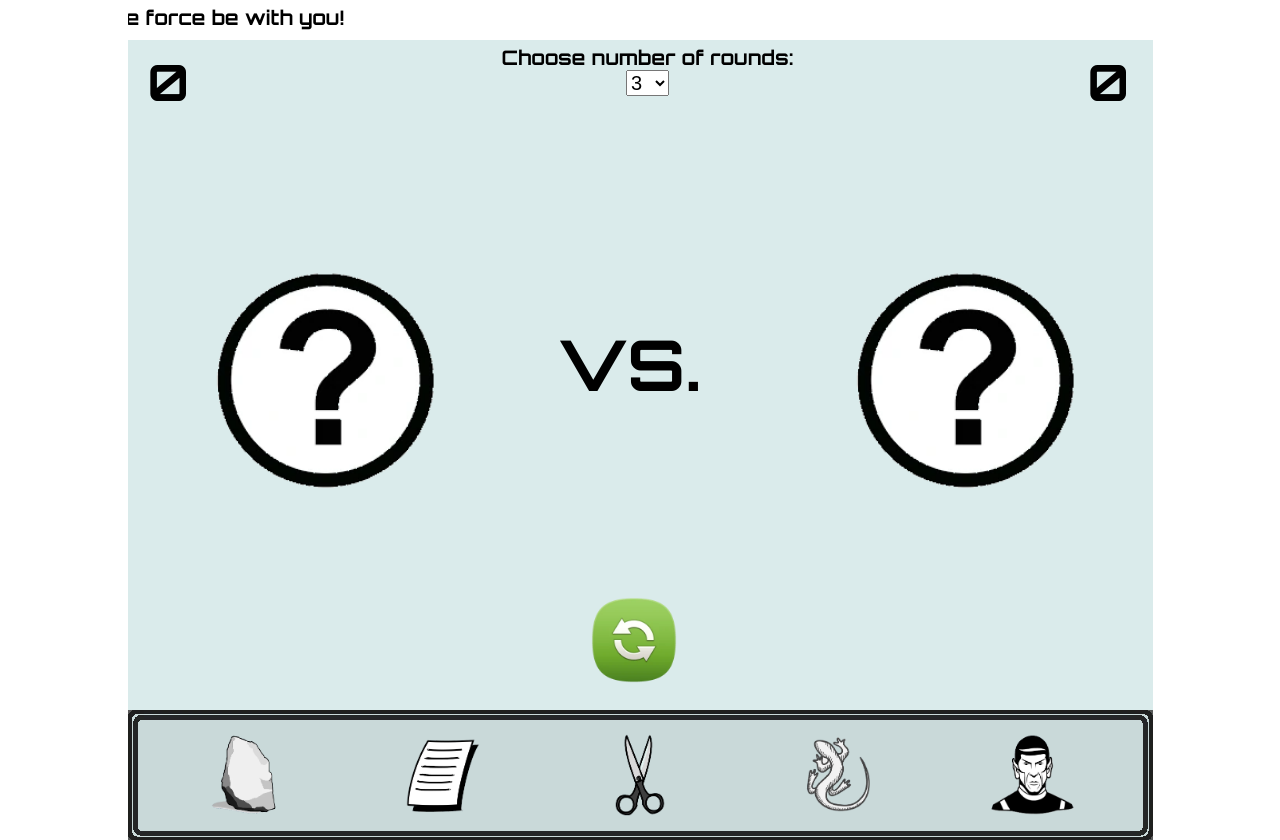
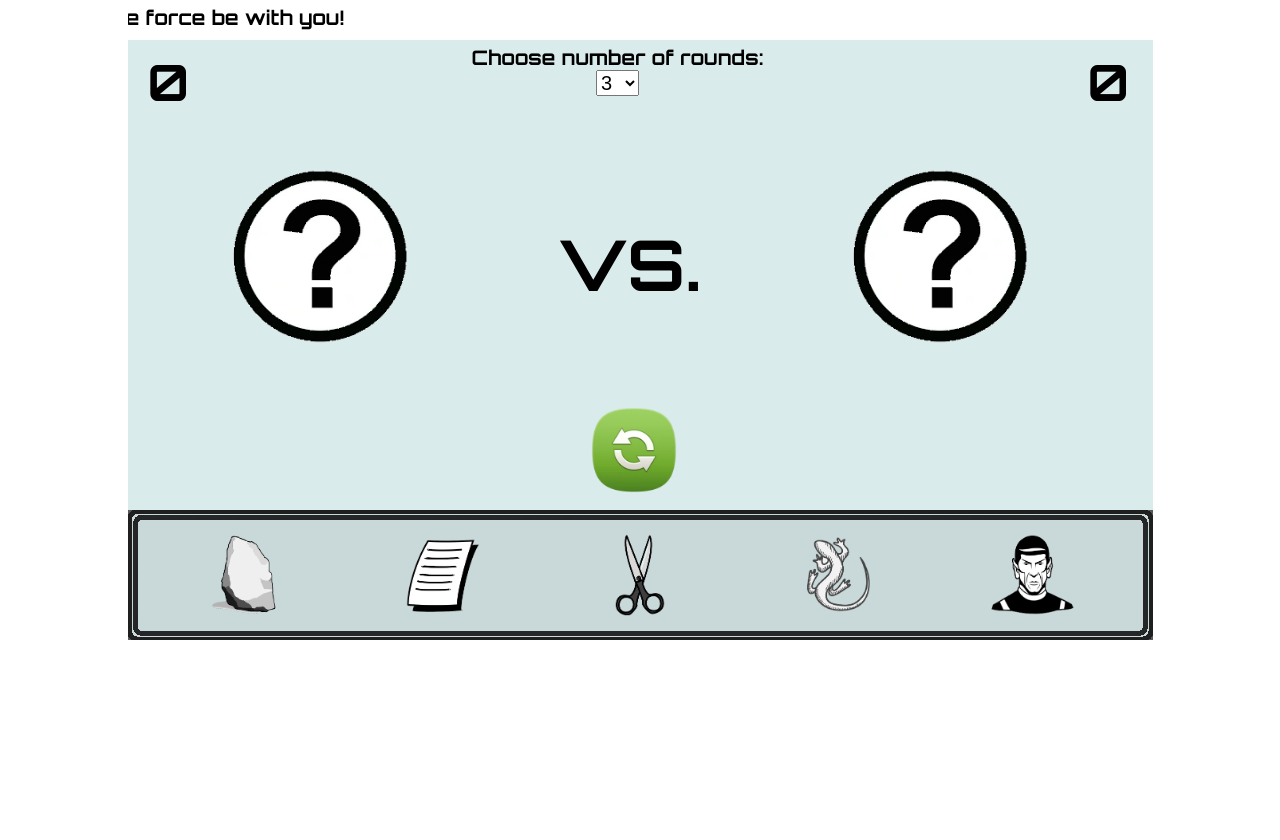
Before and after one commit to dimitri-edel/pp2, a plain HTML site: page game.html in a window 1280 px wide. After the commit the page ends 800 px from the top, so only its background shows below. Drawn offline with Linux system fonts and the light colour scheme.

Commit message:
update third media query

```diff
--- a/assets/css/game.css
+++ b/assets/css/game.css
@@ -927,7 +927,7 @@ h1 {
         top: 250px;
         left: 5px;
         width: 95%;
-        font-size: 30px;
+        font-size: 20px;
     }
 
     #restart-button {
@@ -1072,7 +1072,7 @@ h1 {
 
     #canvas {
         width: 1025px;
-        height: 800px;
+        height: 600px;
     }
 
     #computer-score {
@@ -1089,7 +1089,7 @@ h1 {
 
     #settings-panel {
         top: 5px;
-        left: 350px;
+        left: 320px;
         width: 340px;
         font-size: 20px;
     }
@@ -1100,7 +1100,7 @@ h1 {
 
     #rounds-counter-panel {
         top: 5px;
-        left: 370px;
+        left: 350px;
         width: 280px;
         font-size: 50px;
     }
@@ -1110,41 +1110,41 @@ h1 {
     }
 
     #computer-pick-image-panel {
-        top: 220px;
-        left: 70px;
-        width: 250px;
-        height: 250px;
+        top: 120px;
+        left: 90px;
+        width: 200px;
+        height: 200px;
     }
 
     #computer-pick-image {
         top: 0;
         left: 0;
-        height: 250px;
-        width: 250px;
+        height: 200px;
+        width: 200px;
     }
 
     #user-pick-image-panel {
-        top: 220px;
+        top: 120px;
         left: 710px;
-        width: 250px;
-        height: 250px;
+        width: 200px;
+        height: 200px;
     }
 
     #user-pick-image {
         top: 0;
         left: 0;
-        height: 250px;
-        width: 250px;
+        height: 200px;
+        width: 200px;
     }
 
     #versus-text {
-        top: 280px;
+        top: 180px;
         left: 430px;
         font-size: 70px;
     }
 
     #outcome-text {
-        top: 140px;
+        top: 80px;
         left: 5px;
         width: 95%;
         height: 60px;
@@ -1152,14 +1152,14 @@ h1 {
     }
 
     #message-text {
-        top: 470px;
+        top: 320px;
         left: 5px;
         width: 95%;
         font-size: 30px;
     }
 
     #restart-button {
-        top: 550px;
+        top: 360px;
         left: 20px;
         width: 95%;
         height: 100px;
@@ -1174,7 +1174,7 @@ h1 {
 
     #user-option-panel {
         box-sizing: border-box;
-        top:670px;
+        top:470px;
         left: 0;
         height: 130px;
         width: 1025px;
```
